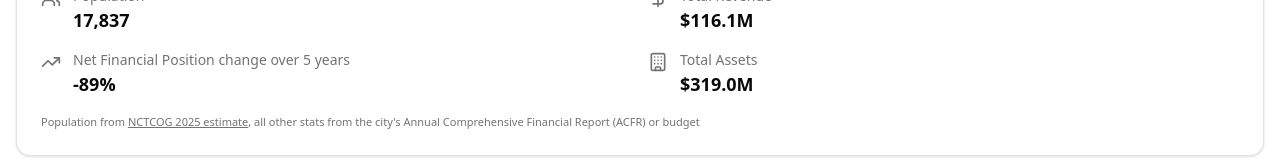
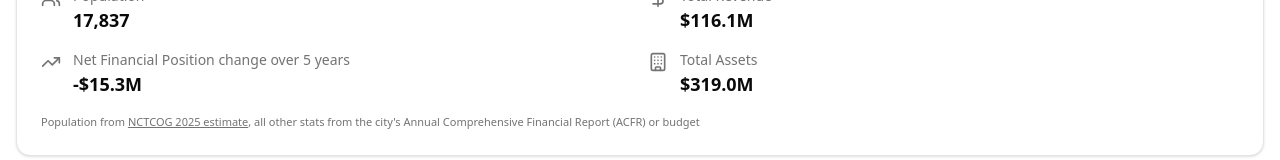
Before and after one commit to CurtisGreen/city-budget, a Next.js app: page /city/addison in a window 1280 px wide. Shown: the part 368-528 px from the top of the page. Built offline with nearby package versions, Linux system fonts and the light colour scheme.

Commit message:
match city page to leaderboard page

```diff
--- a/components/city-info-card.tsx
+++ b/components/city-info-card.tsx
@@ -19,10 +19,6 @@ export function CityInfoCard({ cityData }: CityInfoCardProps) {
       notation: "compact",
       maximumFractionDigits: 1,
     }).format(value);
-  };
-
-  const formatPercent = (value: number) => {
-    return (value * 100).toFixed(0) + "%";
   };
 
   return (
@@ -59,10 +55,9 @@ export function CityInfoCard({ cityData }: CityInfoCardProps) {
                 Net Financial Position change over 5 years
               </p>
               <p className="text-lg font-semibold">
-                {formatPercent(
-                  (latestMetrics.netFinancialPosition -
-                    fiveYearsAgoMetrics.netFinancialPosition) /
-                    Math.abs(fiveYearsAgoMetrics.netFinancialPosition)
+                {formatCurrency(
+                  latestMetrics.netFinancialPosition -
+                    fiveYearsAgoMetrics.netFinancialPosition,
                 )}
               </p>
             </div>
```
